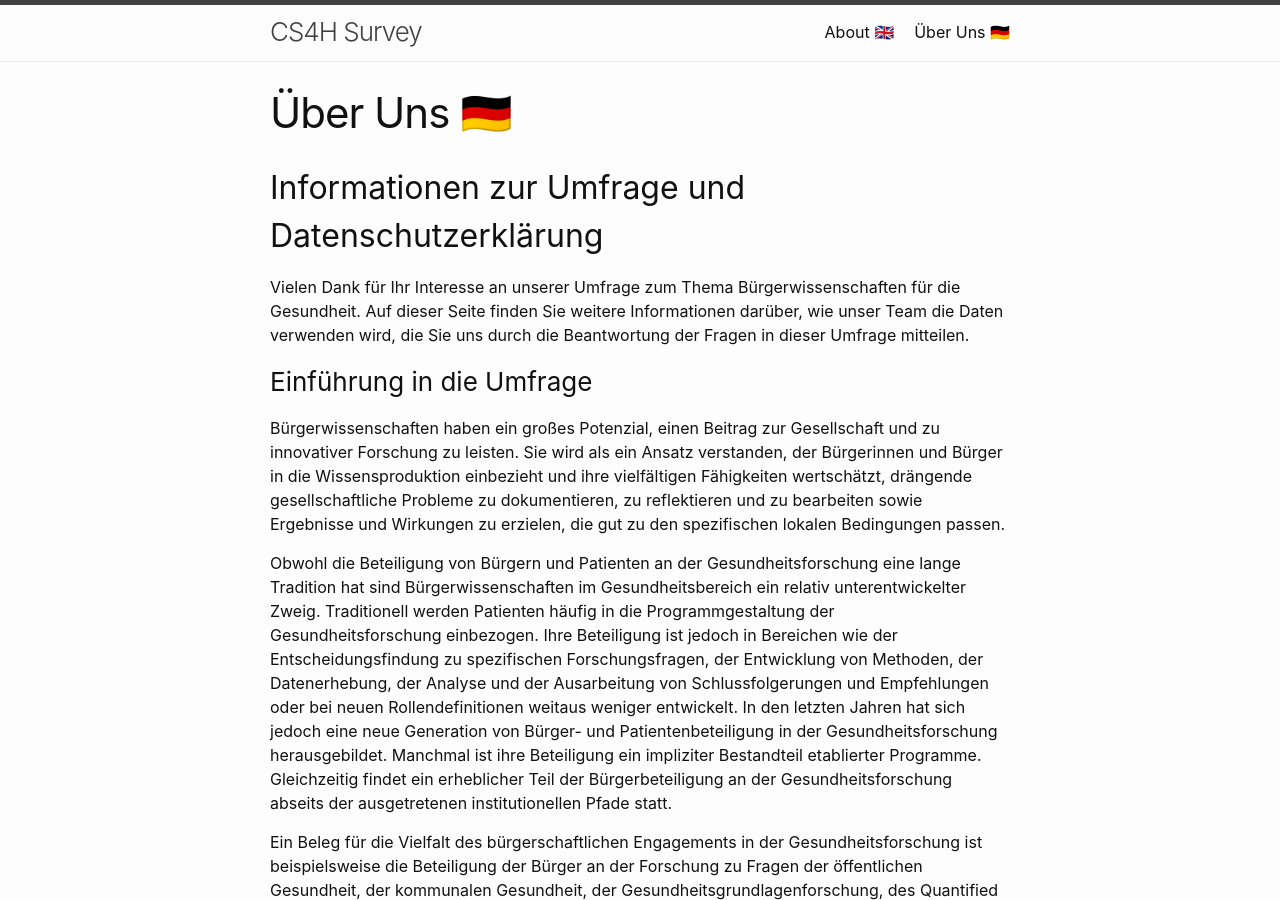
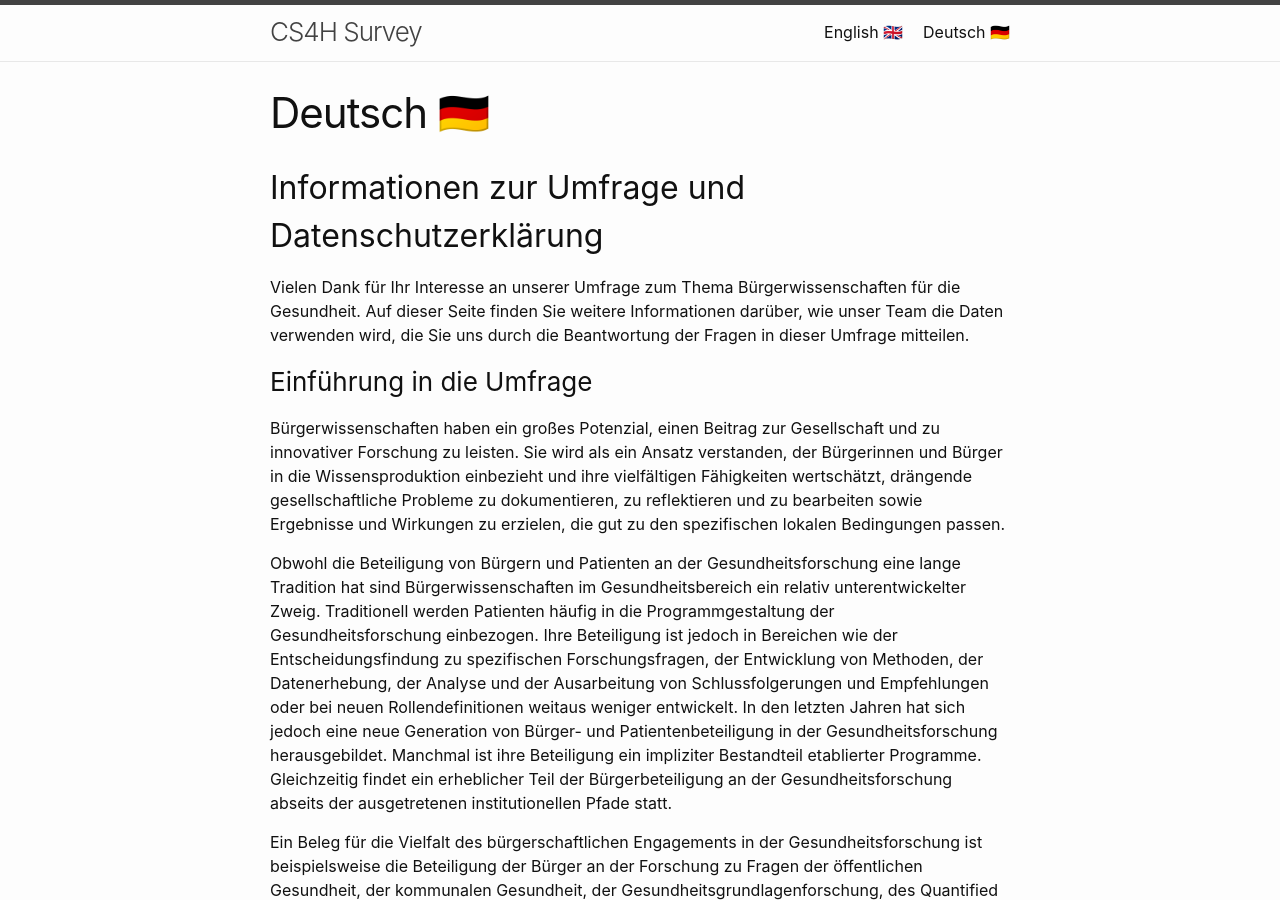
Before and after one commit to PeerProducedResearch/cs4h, a Jekyll site: the page built from ueber.markdown, in a window 1280 px wide and 900 px high. Built offline with Jekyll 4.4.1, drawn with Linux system fonts in a browser that asks for light colours.

Commit message:
change header

```diff
--- a/about.markdown
+++ b/about.markdown
@@ -1,6 +1,6 @@
 ---
 layout: page
-title: About 🇬🇧
+title: English 🇬🇧
 permalink: /en/
 ---
 
--- a/ueber.markdown
+++ b/ueber.markdown
@@ -1,6 +1,6 @@
 ---
 layout: page
-title: Über Uns 🇩🇪
+title: Deutsch 🇩🇪
 permalink: /de/
 ---
 
```
